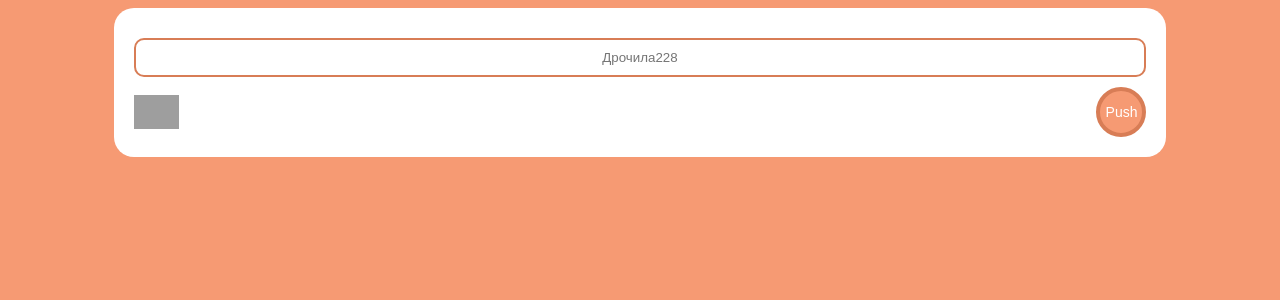
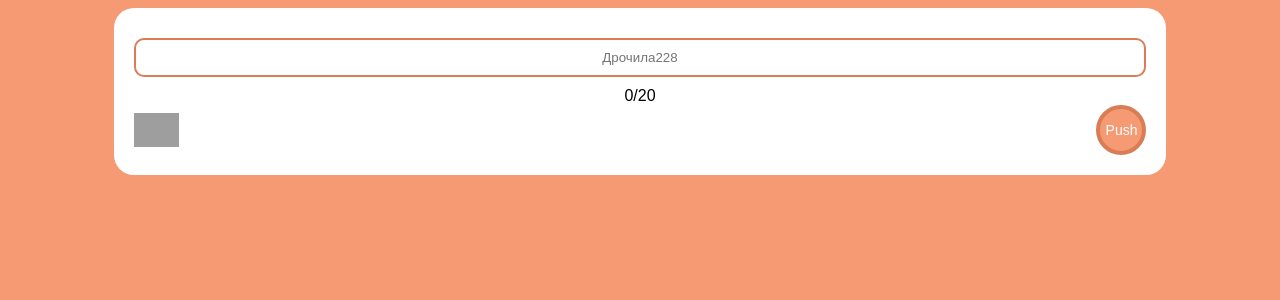
Before and after one commit to Drunk-dad/twit-case-react, a React (Create React App) app: page / in a window 1280 px wide. Shown: the top 300 px of the page. Built offline with nearby package versions, Linux system fonts and the light colour scheme; grey boxes are pictures that could not be loaded.

Commit message:
add counter in form

```diff
--- /dev/null
+++ b/src/components/counter.js
@@ -0,0 +1,6 @@
+import React from "react";
+
+export const Counter = (props) => {
+	const	{maxValue, counterValue} = props;
+	return <span className="input_counter">{counterValue}/{maxValue}</span>
+}
--- a/src/components/form.js
+++ b/src/components/form.js
@@ -1,14 +1,33 @@
 import React, { useState } from "react";
 import { Button } from "./button";
+import { Counter } from "./counter";
 import { InputFile } from "./inputFile";
 import { InputText } from "./inputText";
 
-export const Form = (props) => {
+export const Form = () => {
+  const MAX_VALUE = 20;
+	const [inputValue, setInputValue] = useState("");
+	const [fileList, setFileList] = useState([]);
 
 
+
+	const submitHandler = (event) =>{
+		event.preventDefault();
+		console.log( "inputText: " ,inputValue , "inputFiles: " , fileList )
+		setFileList([]);
+		setInputValue("");
+	}
+
 	return (
-    <form className="form_twitt">
-			<InputText/>
+    <form className="form_twitt" onSubmit={ submitHandler }>
+			<InputText
+				value={ inputValue }
+				onChange={ (event) => setInputValue(event.target.value) }
+			/>
+			<Counter
+				maxValue={ MAX_VALUE }
+				counterValue={ inputValue.length + fileList.length * 5 }
+			/>
       <div className="input_file_wrp">
 				<InputFile/>
 				<Button/>
--- a/src/components/inputFile.js
+++ b/src/components/inputFile.js
@@ -1,6 +1,6 @@
 import React from "react";
 
-export const InputFile = (proops) => {
+export const InputFile = (props) => {
   return (
     <label className="input_file_wrp file-label">
       <img
@@ -8,7 +8,12 @@ export const InputFile = (proops) => {
         className="icon-file"
         alt="XyU"
       />
-      <input className="input-file" type="file" multiple />
+      <input
+				className="input-file"
+				type="file"
+				multiple
+				accept=".jpg,.jpeg,.png,.svg"
+				/>
     </label>
   );
 };
--- a/src/components/inputText.js
+++ b/src/components/inputText.js
@@ -1,12 +1,14 @@
 import React from "react";
 
-export const InputText = (proops) => {
+export const InputText = (props) => {
 return(
 	<div className="input_wrap">
 		<input
 			className="form_input"
 			type="text"
 			placeholder="Дрочила228"
+			onChange={props.onChange}
+			value={props.value}
 		/>
 	</div>
 )
```
